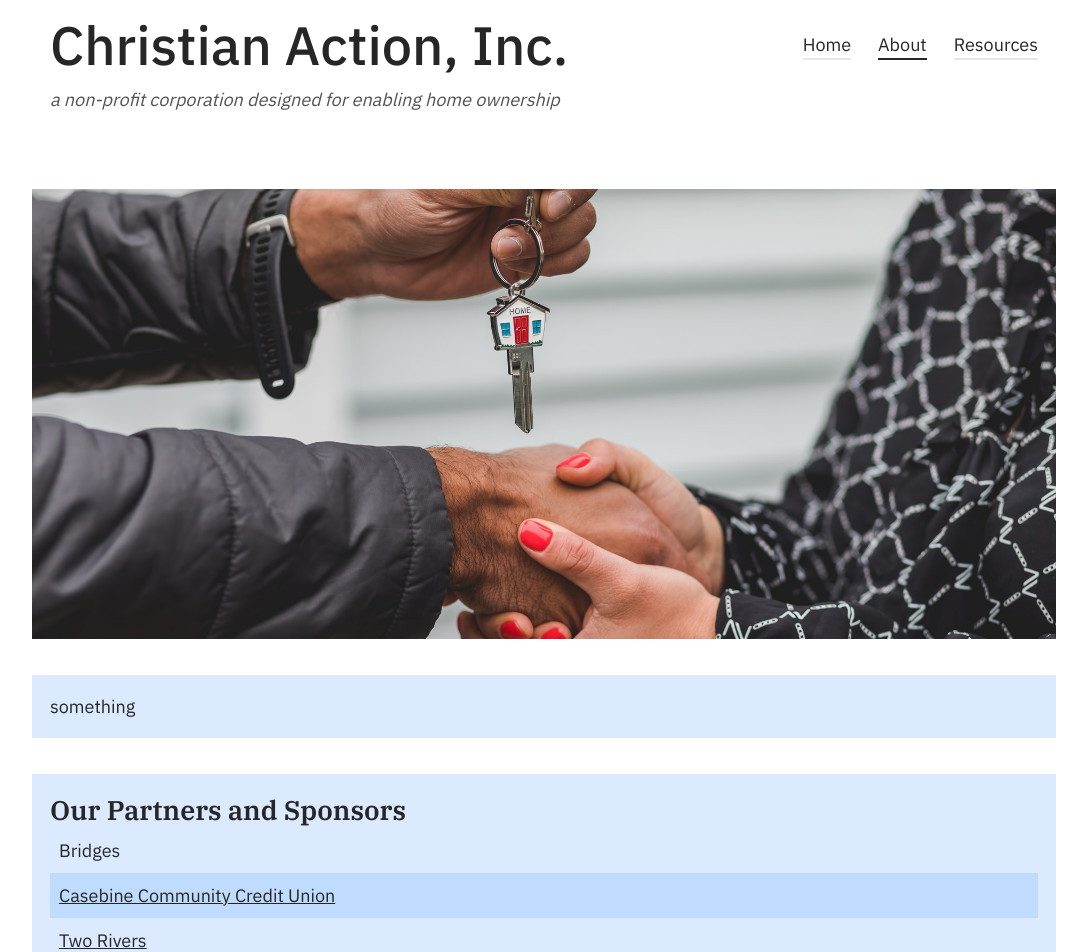
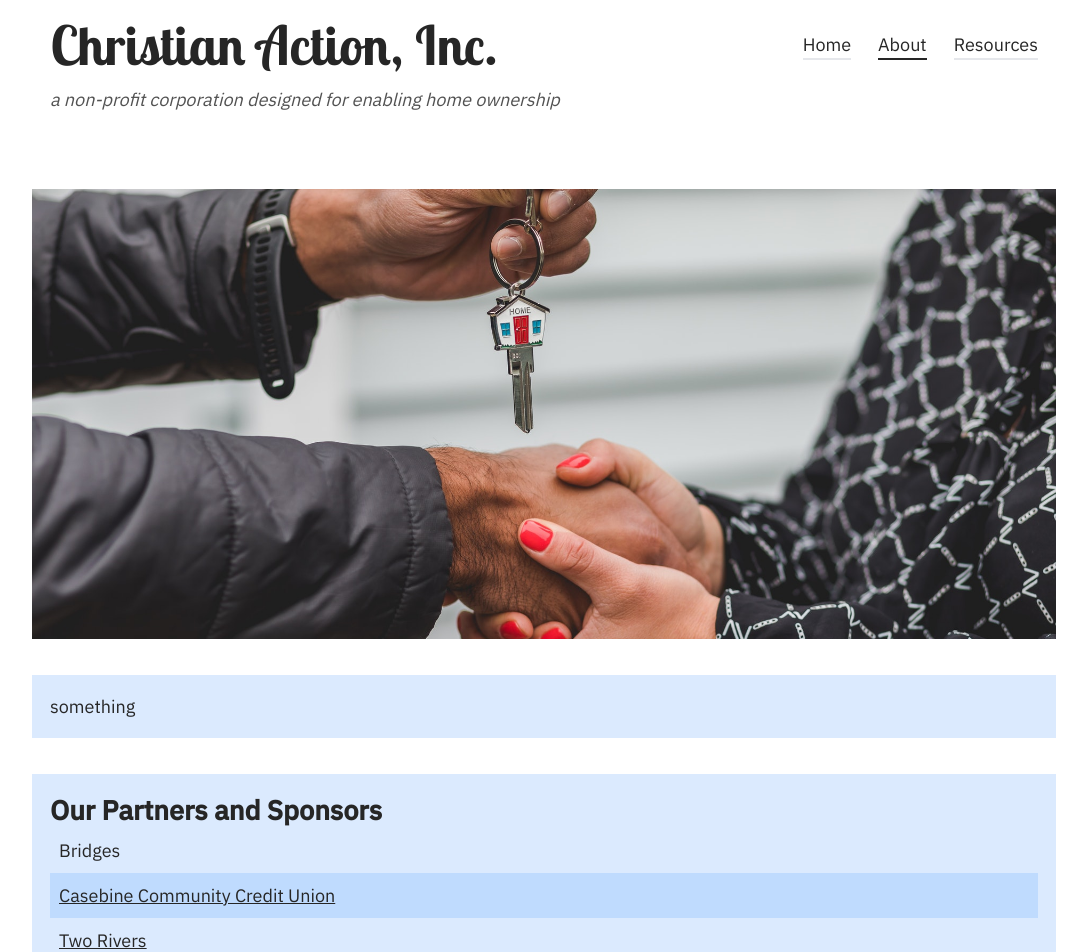
Before and after one commit to blaze-vincent/christian-action-2022, a Next.js app: page /about in a window 1280 px wide. Shown: the top 952 px of the page, without its empty margins (96-1183 px from the left). Built offline with nearby package versions, Linux system fonts and the light colour scheme.

Commit message:
Remove serif font; Add friendlier fonts

```diff
--- a/pages/_document.js
+++ b/pages/_document.js
@@ -7,7 +7,7 @@ class MyDocument extends Document {
         <Head>
           <link rel="preconnect" href="https://fonts.googleapis.com" />
           <link rel="preconnect" href="https://fonts.gstatic.com" crossOrigin='true' />
-          <link href="https://fonts.googleapis.com/css2?family=IBM+Plex+Sans:wght@400;500&family=IBM+Plex+Serif:wght@500;600&display=swap" rel="stylesheet" />
+          <link href="https://fonts.googleapis.com/css2?family=Lobster+Two:ital,wght@0,700;1,700&family=IBM+Plex+Sans:wght@400;500&family=Baloo+2:wght@500;600&display=swap" rel="stylesheet" />
         </Head>
         <body>
           <Main />
--- a/styles/globals.css
+++ b/styles/globals.css
@@ -24,6 +24,9 @@ a {
 .font-ibm-sans {
   font-family: 'IBM Plex Sans', sans-serif;
 }
-.font-ibm-serif {
-  font-family: 'IBM Plex Serif', serif;
+.font-baloo {
+  font-family: 'Baloo 2', cursive;
 }
+.font-handwriting {
+  font-family: 'Lobster Two', cursive;
+}
```
